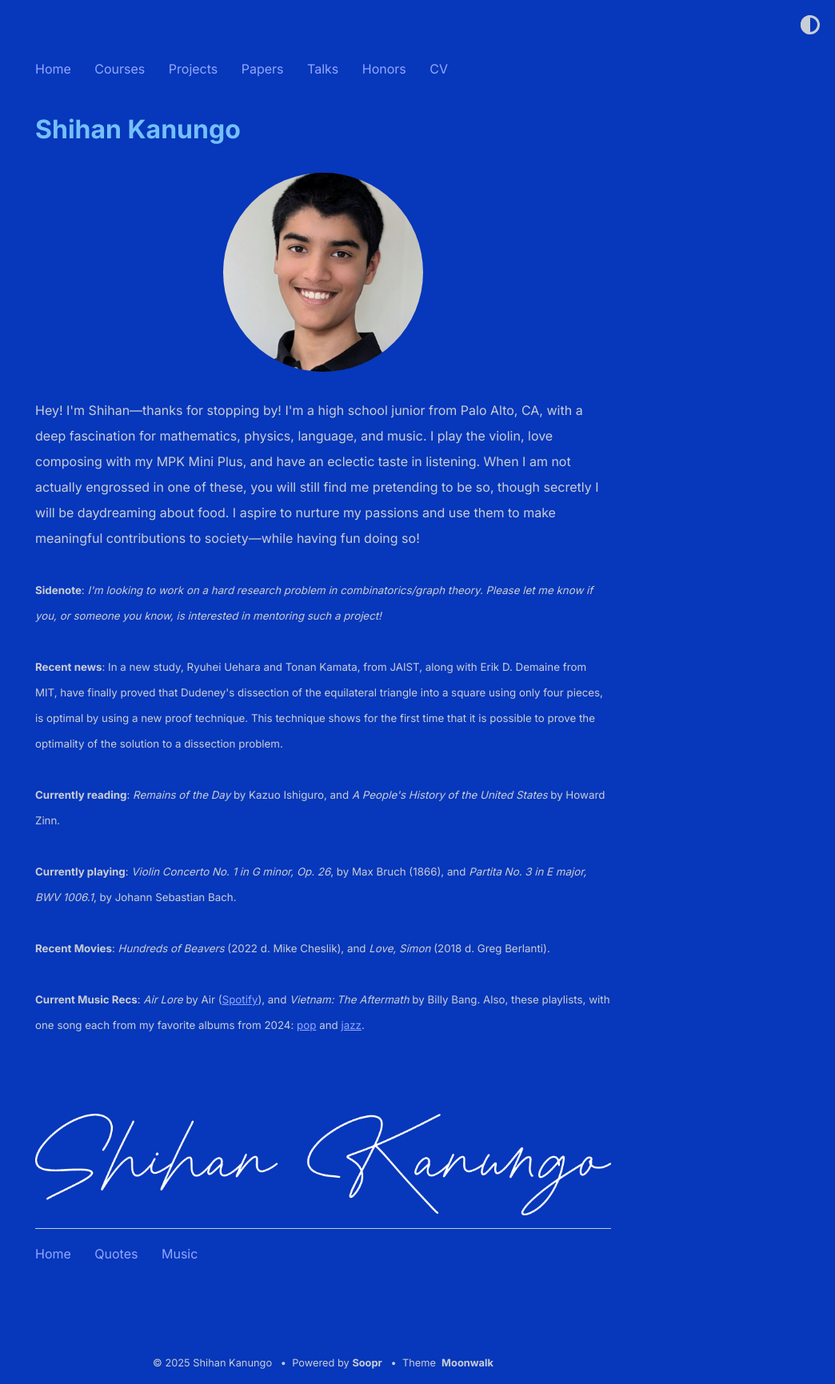
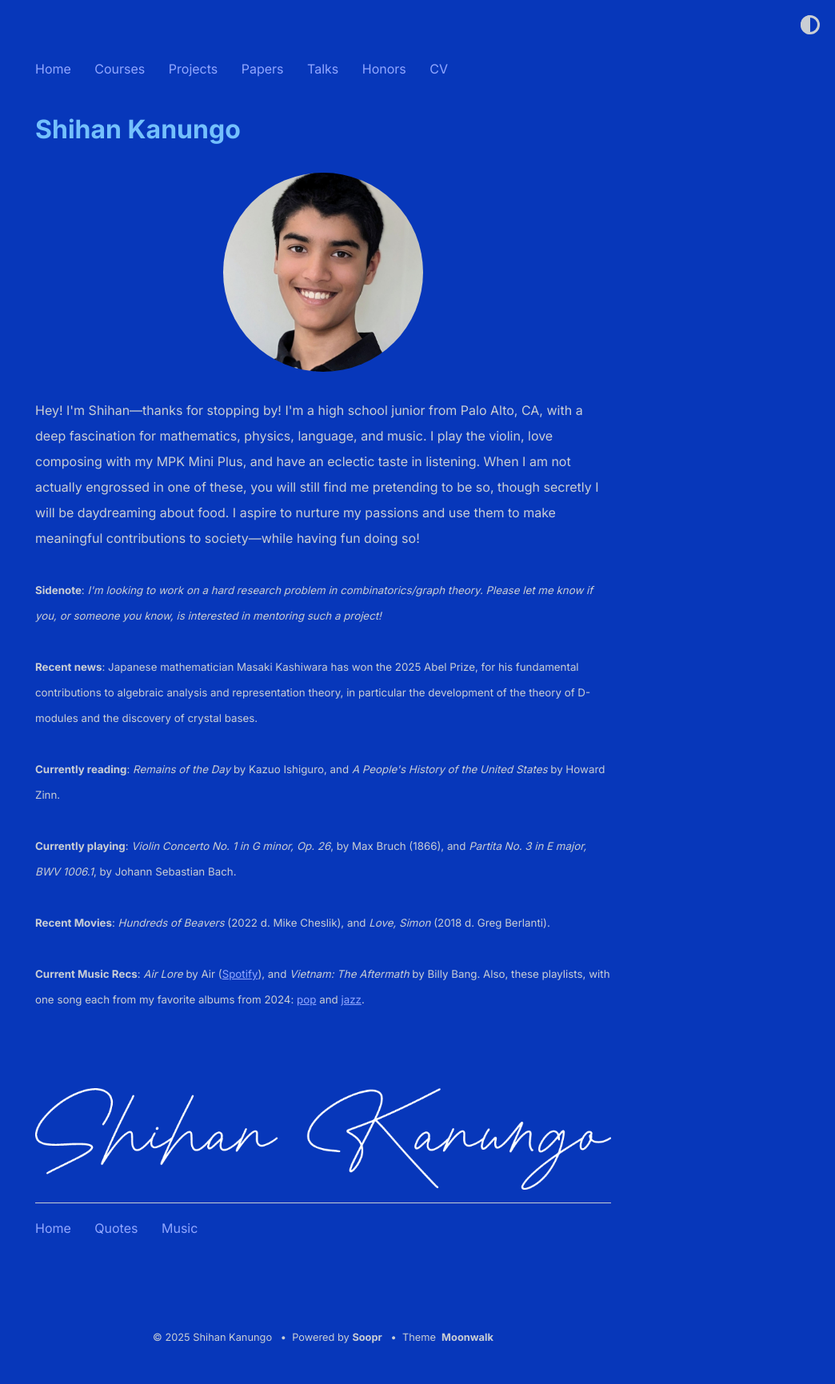
Before and after one commit to shihankanungo/shihankanungo.github.io, a Jekyll site: the page built from index.md, in a window 1280 px wide. Shown: the whole page at 80% size, without its empty margins (236-1280 px from the left). Built offline with Jekyll 4.4.1, drawn with Linux system fonts in a browser that asks for light colours; after the commit the page ends 1699 px from its top, so only the background shows below that.

Commit message:
Update _config.yml

```diff
--- a/_config.yml
+++ b/_config.yml
@@ -9,7 +9,7 @@ description: > # description of the site (multiple lines allowed)
           <small><b>Sidenote</b>: <i>I'm looking to work on a hard research problem in combinatorics/graph theory. Please let me know if you, or someone you know, is interested in mentoring such a project! </i></small>
 
           <br /><br />
-          <small><b>Recent news</b>: In a new study, Ryuhei Uehara and Tonan Kamata, from JAIST, along with Erik D. Demaine from MIT, have finally proved that Dudeney's dissection of the equilateral triangle into a square using only four pieces, is optimal by using a new proof technique. This technique shows for the first time that it is possible to prove the optimality of the solution to a dissection problem.</small>
+          <small><b>Recent news</b>: Japanese mathematician Masaki Kashiwara has won the 2025 Abel Prize, for his fundamental contributions to algebraic analysis and representation theory, in particular the development of the theory of D-modules and the discovery of crystal bases. </small>
           <br /><br />
           <small><b>Currently reading</b>: <i>Remains of the Day</i> by Kazuo Ishiguro, and <i>A People's History of the United States</i> by Howard Zinn.</small>
           <br /><br />
```
